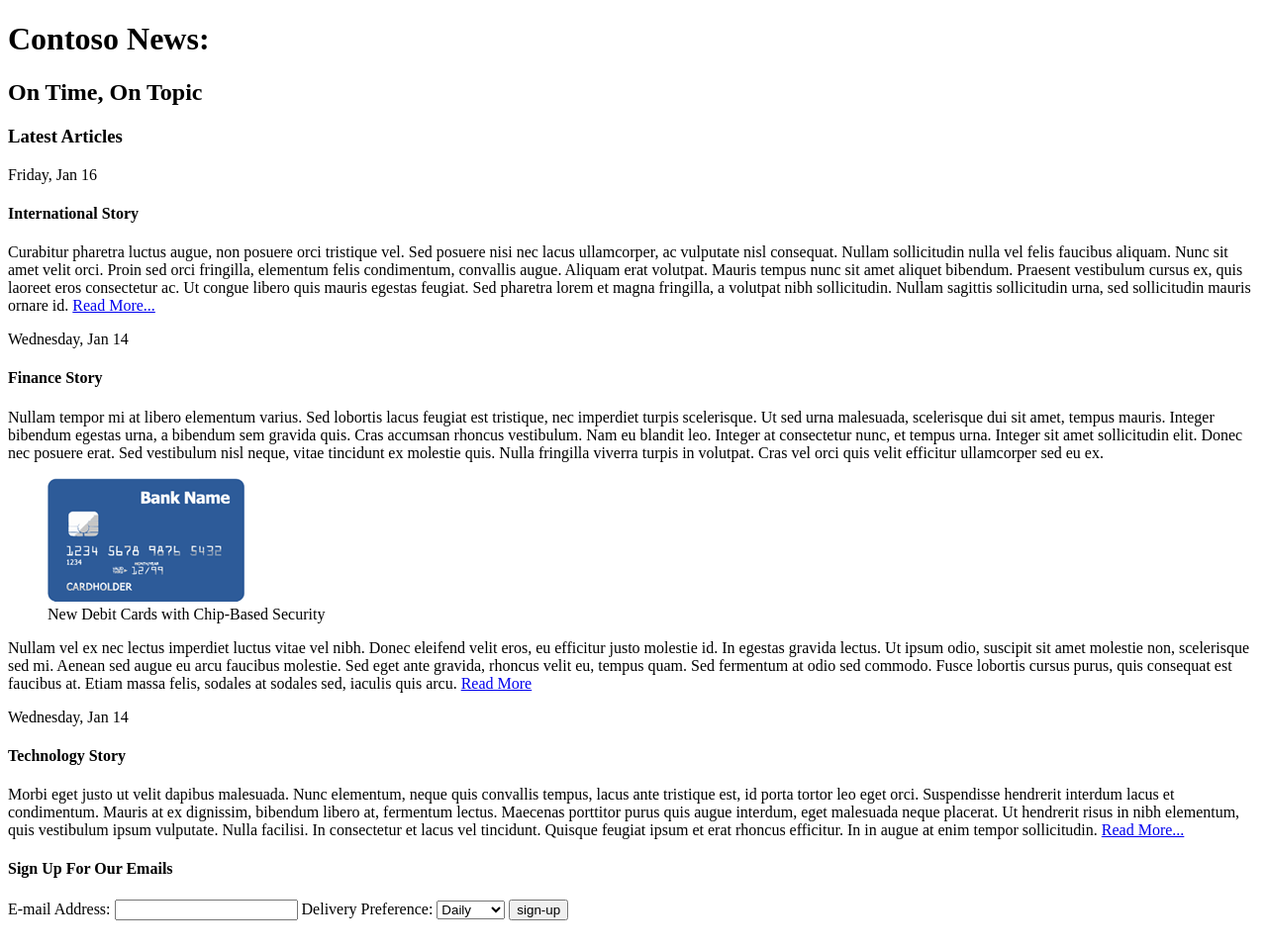
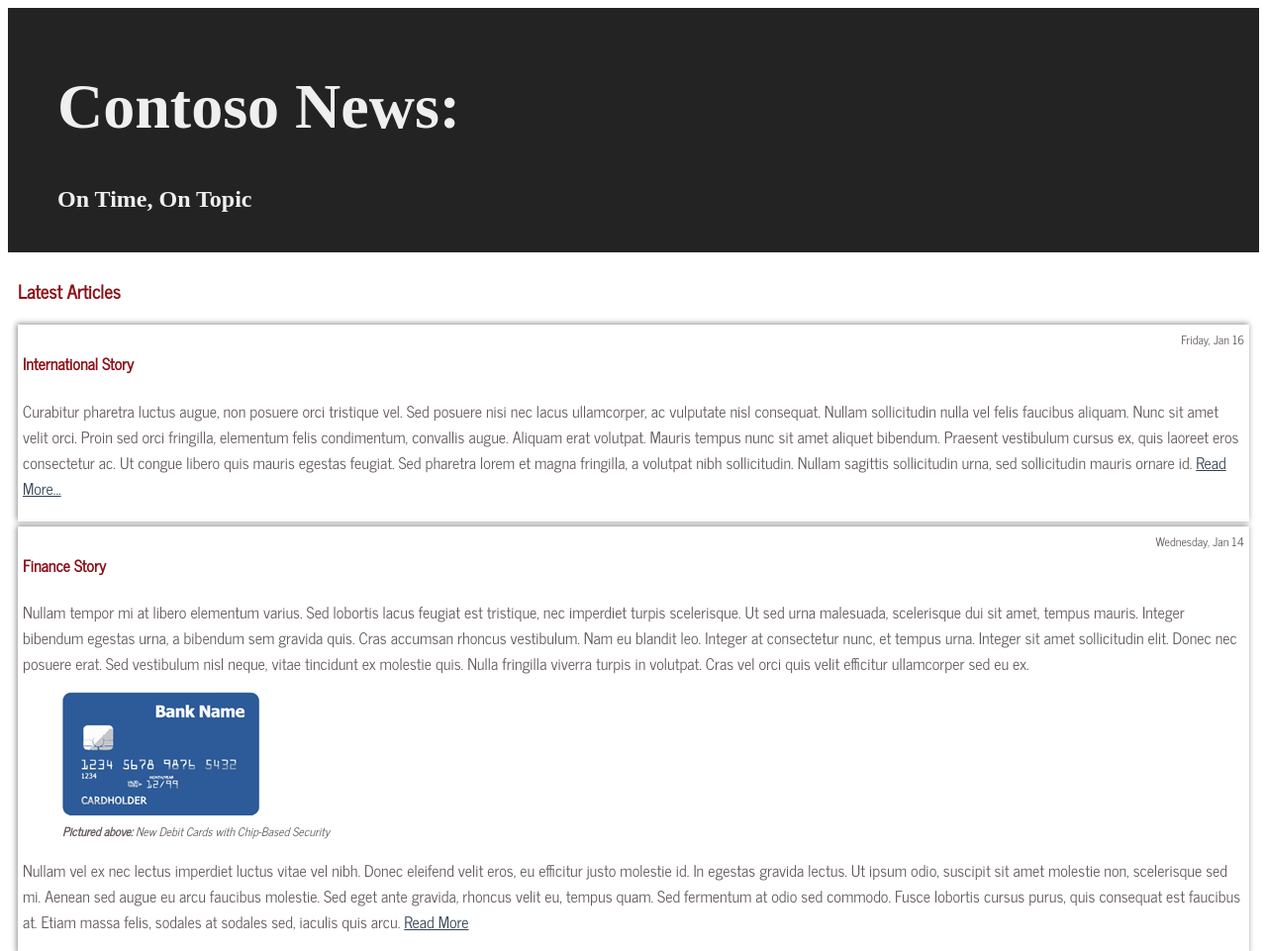
Before and after one commit to kchien25/Testing, a plain HTML site: page Assignment/index.html in a window 1280 px wide. Shown: the top 961 px of the page at 99% size. Before the commit the page ends 938 px from the top, so only its background shows below. Drawn offline with Linux system fonts and the light colour scheme; a web font is replaced by a local one.

Commit message:
format update

```diff
--- /dev/null
+++ b/Assignment/css/styles.css
@@ -0,0 +1,99 @@
+@font-face {
+    font-family: News Cycle;
+    src: url('../fonts/news_cycle.ttf') format('truetype');
+}
+
+@font-face {
+    font-family: Contail One;
+    src: url('../fonts/contail_one.ttf') format('truetype');
+}
+
+body {
+    color: #635959;
+    font-family: News Cycle;
+}
+
+main {
+    padding: 5px 10px;
+}
+
+header {
+    background-color: #242323;
+    color: #EFEFEF;
+    font-family: Contail One;
+    padding: 20px 50px;
+}
+
+article {
+    margin: 5px 0px;
+    padding: 5px 5px;
+    box-shadow: -1px -1px 6px #888888;
+}
+
+h3, article > h4 {
+    color: #8C1018;
+}
+
+article a {
+    color: #314052;
+}
+
+header h1 {
+    font-size: 4em;
+}
+main figure > figcaption {
+    font-size: 0.75em;
+    font-style: italic;
+}
+
+main figure > figcaption::before {
+    content: 'Pictured above: ';
+    font-weight: bold;
+}
+
+article > time {
+    float: right;
+    font-size: 0.75em;
+    font-weight: lighter;
+}
+
+main > h3 {
+    font-size: 2emm;
+}
+
+@media not print {
+    body {
+        color: #635959;
+        font-family: News Cycle;
+    }
+    header {
+        background-color: #242323;
+        color: #EFEFEF;
+        font-family: Contail One;
+        padding: 20px 50px;
+    }
+    h3, article > h4 {
+        color: #8C1018;
+    }
+    article a {
+        color: #314052;
+    }
+    main > h3 {
+        font-size: 2emm;
+    }
+}
+
+@media print {
+    header {
+        padding: 0px;
+    }
+    article {
+        box-shadow: none;
+    }
+    header h1 {
+        font-size: 2em;
+    }
+    header h2 {
+        display: none;
+    }
+}
--- a/Assignment/index.html
+++ b/Assignment/index.html
@@ -3,6 +3,7 @@
 <html>
     <head>
         <title>Contoso News</title>
+        <link rel="stylesheet" href="css/styles.css" />
     </head>
     <body>
         <header>
--- /dev/null
+++ b/Class/styles/good1.css
@@ -0,0 +1,36 @@
+body {
+    font-family: 'Segoe UI', Tahoma, Geneva, Verdana, sans-serif;
+    background-color: #506566;
+    }
+aside {
+    background-color: #23354B;
+    color: #CDB09E;
+    padding: 25px;
+    margin: 5px;
+    }
+nav {
+    display: flex;
+}
+nav > aside {
+    flex: 1;
+}
+@media (max-width: 500px) {
+    nav {
+        display: block;
+    }
+}
+@media print {
+    nav {
+        display: block;
+    }
+    body {
+        background-color: white;
+        font-family: 'Times New Roman', Times, serif;
+    }
+    aside {
+        background-color: white;
+        color: black;
+        padding: 10px;
+        margin: 5px;
+    }
+}
--- a/Class/styles/style.css
+++ b/Class/styles/style.css
@@ -1,13 +1,7 @@
-article, section {
-    border: thin black solid;
-    margin: 10px 20px;
-    padding: 20px 10px;
+@font-face {
+    font-family: Itim;
+    src: url('../fonts/itim.ttf') format('truetype');
 }
-
-article {
-    padding: 10px 300px 30px 20px;
+body {
+    font-family: Itim;
 }
-
-section {
-    margin: 50px;
-}
```
Also changed, not shown: Class/index.html (+6 -8 lines), Assignment/fonts/contrail_one.ttf (added), Assignment/fonts/news_cycle.ttf (added), Class/fonts/caveat.ttf (added), Class/fonts/chonburi.ttf (added), Class/fonts/itim.ttf (added).
